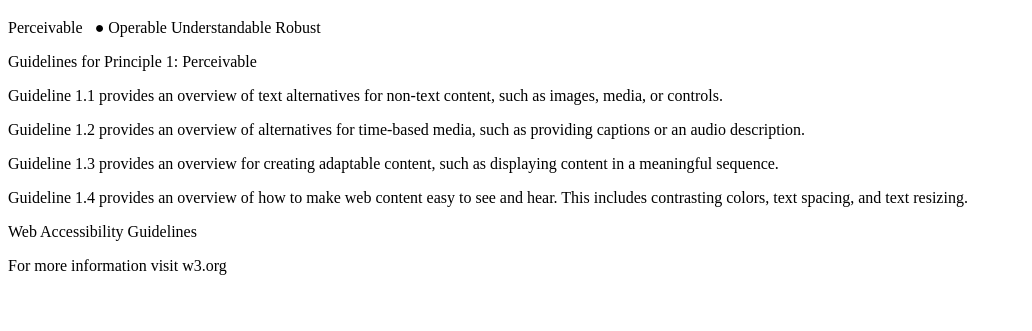
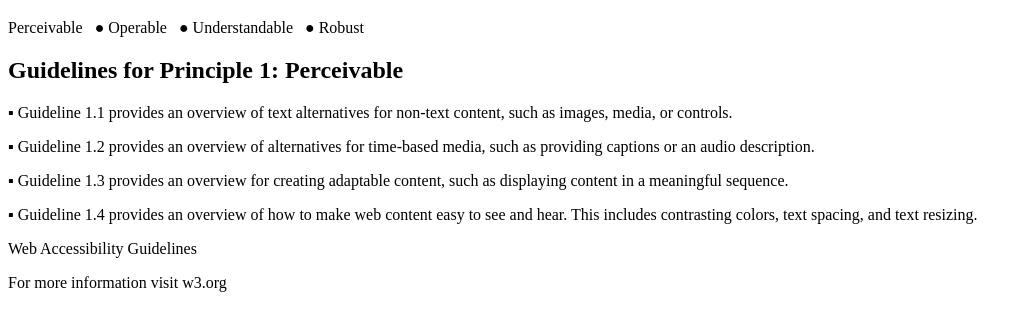
Before and after one commit to Jg0267/CH-2-Apply--Extend-Analyze, a plain HTML site: page extend/extend.html in a window 1280 px wide. Shown: the part 61-392 px from the top of the page, without its empty margins (0-1032 px from the left). Drawn offline with Linux system fonts and the light colour scheme.

Commit message:
finished

```diff
--- a/extend/extend.html
+++ b/extend/extend.html
@@ -16,23 +16,24 @@
 	</header>
 
 	<nav>
-		<p>Perceivable   &nbsp; &#9679;
-		Operable
-		Understandable
-		Robust</p>
+		<p>Perceivable &nbsp; &#9679;
+			Operable &nbsp; &#9679;
+			Understandable &nbsp; &#9679;
+			Robust</p>
+
 	</nav>
 
 	<main>
 
-			<p>Guidelines for Principle 1: Perceivable</p>
+			<h2>Guidelines for Principle 1: Perceivable</h2>
 
-			<p>Guideline 1.1 provides an overview of text alternatives for non-text content, such as images, media, or controls.</p>
+			<p>&#9642; Guideline 1.1 provides an overview of text alternatives for non-text content, such as images, media, or controls.</p>
 
-			<p>Guideline 1.2 provides an overview of alternatives for time-based media, such as providing captions or an audio description.</p>
+			<p>&#9642; Guideline 1.2 provides an overview of alternatives for time-based media, such as providing captions or an audio description.</p>
 
-			<p>Guideline 1.3 provides an overview for creating adaptable content, such as displaying content in a meaningful sequence.</p>
+			<p>&#9642; Guideline 1.3 provides an overview for creating adaptable content, such as displaying content in a meaningful sequence.</p>
 
-			<p>Guideline 1.4 provides an overview of how to make web content easy to see and hear. This includes contrasting colors, text spacing, and text resizing.</p>
+			<p>&#9642; Guideline 1.4 provides an overview of how to make web content easy to see and hear. This includes contrasting colors, text spacing, and text resizing.</p>
 
 	</main>
 
```
Also changed, not shown: analyze/analyze.html (+15 -14 lines), apply/Template.html (+2 -2 lines), 1 other file.
